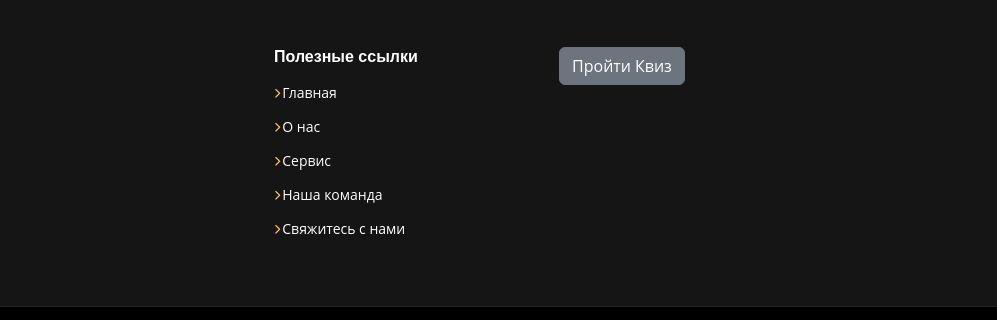
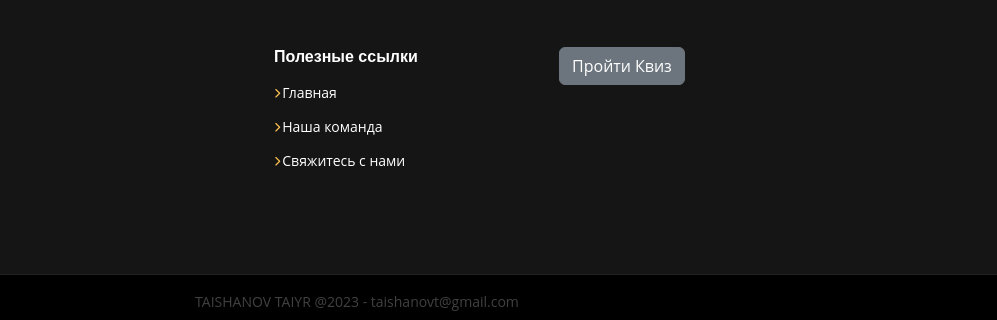
Before and after one commit to Tair15/MFA_Mebel_New, a plain HTML site: page quiz.html in a window 1280 px wide. Shown: the part 813-1133 px from the top of the page, 283-1280 px from the left. Drawn offline with nearby package versions, Linux system fonts and the light colour scheme.

Commit message:
final commit v2

```diff
--- a/quiz.html
+++ b/quiz.html
@@ -90,8 +90,6 @@
                         <h4>Полезные ссылки</h4>
                         <ul>
                             <li><i class="fa-solid fa-chevron-right"></i> <a href="index.html">Главная</a></li>
-                            <li><i class="fa-solid fa-chevron-right"></i> <a href="#about">О нас</a></li>
-                            <li><i class="fa-solid fa-chevron-right"></i> <a href="#services">Сервис</a></li>
                             <li><i class="fa-solid fa-chevron-right"></i> <a href="team.html#team">Наша команда</a></li>
                             <li><i class="fa-solid fa-chevron-right"></i> <a href="contactUs.html">Свяжитесь с нами</a></li>
                         </ul>
```
Also changed, not shown: quizFinal.html (+0 -2 lines), quizHome.html (+0 -2 lines).
